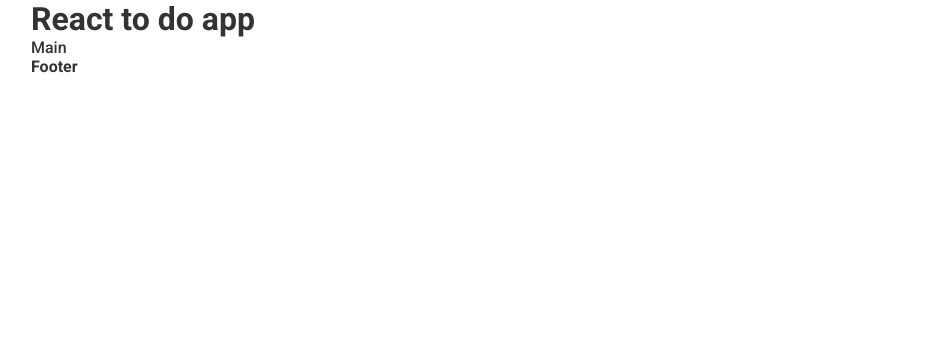
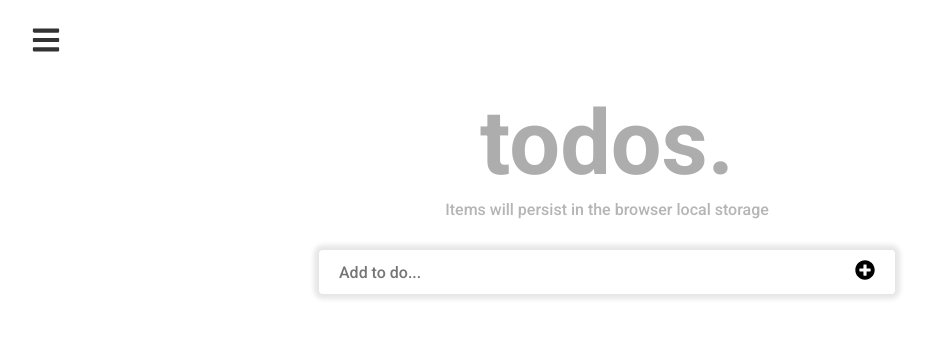
Before and after one commit to serengia/react-todo, a React (Create React App) app: page / in a window 1280 px wide. Shown: the top 338 px of the page, without its empty margins (33-964 px from the left). Built offline with nearby package versions, Linux system fonts and the light colour scheme.

Commit message:
Added basic todolist functionality

```diff
--- a/package.json
+++ b/package.json
@@ -9,8 +9,10 @@
     "big-js": "^3.1.3",
     "react": "^18.2.0",
     "react-dom": "^18.2.0",
+    "react-icons": "^4.7.1",
     "react-scripts": "5.0.1",
     "sass": "^1.58.1",
+    "uuid": "^9.0.0",
     "web-vitals": "^2.1.4"
   },
   "scripts": {
--- a/src/App.js
+++ b/src/App.js
@@ -1,4 +1,6 @@
+// import About from "./pages/About";
 import Header from "./components/Header";
+import HomePage from "./pages/HomePage";
 
 function App() {
   return (
@@ -6,15 +8,8 @@ function App() {
       <header>
         <Header />
       </header>
-      <div className="main">
-        <div className="main-container row">Main</div>
-      </div>
-
-      <footer className="footer">
-        <div className="footer-container row">
-          <h4>Footer</h4>
-        </div>
-      </footer>
+      <HomePage />
+      {/* <About /> */}
     </div>
   );
 }
--- /dev/null
+++ b/src/components/Form.js
@@ -0,0 +1,42 @@
+import React, { useRef } from "react";
+import { v4 as uuidv4 } from "uuid";
+import { FaPlusCircle } from "react-icons/fa";
+
+function Form(props) {
+  const { onAddItem } = props;
+  const todoInputRef = useRef();
+
+  const submitHandler = (e) => {
+    e.preventDefault();
+    const item = todoInputRef.current.value;
+    if (item.trim().length === 0) return;
+    const todo = {
+      id: uuidv4(),
+      item,
+    };
+    // setTodoObj(todo);
+
+    const storedTodoList = JSON.parse(localStorage.getItem("todoItems")) || [];
+    storedTodoList.push(todo);
+    localStorage.setItem("todoItems", JSON.stringify(storedTodoList));
+
+    onAddItem(todo.id);
+  };
+
+  return (
+    <form onSubmit={submitHandler} className="form">
+      <input
+        type="text"
+        name="todo"
+        aria-label="Todo input"
+        ref={todoInputRef}
+        placeholder="Add to do..."
+      />
+      <button type="submit">
+        <FaPlusCircle className="add-icon" />
+      </button>
+    </form>
+  );
+}
+
+export default Form;
--- a/src/components/Header.js
+++ b/src/components/Header.js
@@ -1,9 +1,10 @@
 import React from "react";
+import { FaBars } from "react-icons/fa";
 
 function Header() {
   return (
     <div className="header-container row">
-      <h1 className="header-title">React to do app</h1>
+      <FaBars className="menu-bar" />
     </div>
   );
 }
--- /dev/null
+++ b/src/components/Hero.js
@@ -0,0 +1,13 @@
+import React from "react";
+
+function Hero(props) {
+  const { title, description } = props;
+  return (
+    <div className="hero">
+      <h1>{title}</h1>
+      {description && <p>{description}</p>}
+    </div>
+  );
+}
+
+export default Hero;
--- /dev/null
+++ b/src/components/TodoList.js
@@ -0,0 +1,19 @@
+import React from "react";
+import { FaTrash } from "react-icons/fa";
+
+function TodoList(props) {
+  const { todoListItems } = props;
+  return (
+    <ul className="todo-list">
+      {todoListItems.map((item) => (
+        <li key={item.id} className="todo-item">
+          <input type="checkbox" className="checkbox" />
+          {item.item}
+          <FaTrash className="trash-icon" />
+        </li>
+      ))}
+    </ul>
+  );
+}
+
+export default TodoList;
--- a/src/index.scss
+++ b/src/index.scss
@@ -1,4 +1,7 @@
 @import url("https://fonts.googleapis.com/css2?family=Roboto:ital,wght@0,300;0,500;0,700;1,400&display=swap");
+
+$color-grey-light: #aeadad;
+$color-grey-dark: #333;
 
 *,
 *::after,
@@ -15,11 +18,92 @@ html {
 body {
   font-size: 1.6rem;
   font-family: "Roboto", sans-serif;
-  color: #333;
+  color: $color-grey-dark;
   font-weight: 500;
+  padding-bottom: 4rem;
 }
 
 .row {
   max-width: 90%;
   margin: 0 auto;
 }
+
+.header-container {
+  height: 8rem;
+  display: flex;
+  align-items: center;
+}
+
+.menu-bar {
+  font-size: 3rem;
+}
+
+.hero {
+  h1 {
+    font-size: 9rem;
+    color: $color-grey-light;
+  }
+  height: 15rem;
+  text-align: center;
+  display: flex;
+  align-items: center;
+  justify-content: center;
+  flex-direction: column;
+  gap: 0.4rem;
+  p {
+    color: #b5b5b5;
+  }
+}
+
+.form {
+  box-shadow: 0 0 0.5rem 0.5rem rgba(0, 0, 0, 0.1);
+  padding: 1rem 2rem;
+  border-radius: 0.4rem;
+  width: 50%;
+  margin: 0 auto;
+  margin-top: 2rem;
+  display: flex;
+  gap: 2rem;
+  align-items: center;
+
+  input {
+    border: none;
+    font-family: inherit;
+    font-size: inherit;
+    flex: 1;
+    &:focus {
+      outline: none;
+    }
+  }
+
+  button {
+    border: none;
+    font-family: inherit;
+    font-size: inherit;
+    cursor: pointer;
+    background-color: transparent;
+  }
+
+  button .add-icon {
+    font-size: 2rem;
+  }
+}
+
+.todo-list {
+  width: 50%;
+  margin: 0 auto;
+  margin-top: 1rem;
+  list-style: none;
+
+  .todo-item {
+    margin-top: 2px;
+    background-color: #f0efef;
+    padding: 1rem 2rem;
+    display: flex;
+    align-items: center;
+    gap: 0.5rem;
+    .trash-icon {
+      margin-left: auto;
+    }
+  }
+}
--- /dev/null
+++ b/src/pages/About.js
@@ -0,0 +1,14 @@
+import React from "react";
+import Hero from "../components/Hero";
+
+function About() {
+  return (
+    <main>
+      <div className="about-container row">
+        <Hero title="about page." />
+      </div>
+    </main>
+  );
+}
+
+export default About;
--- /dev/null
+++ b/src/pages/HomePage.js
@@ -0,0 +1,35 @@
+import { useEffect, useState } from "react";
+import Form from "../components/Form";
+import Hero from "../components/Hero";
+import TodoList from "../components/TodoList";
+
+const initialList = () => JSON.parse(localStorage.getItem("todoItems")) || [];
+
+function HomePage() {
+  const [todoList, setTodoList] = useState(initialList);
+  const [reRender, setReRender] = useState("initial");
+  const reRenderHandler = (render) => {
+    setReRender(render);
+  };
+
+  // Render on mount
+  useEffect(() => {
+    const storedTodoList = JSON.parse(localStorage.getItem("todoItems")) || [];
+    setTodoList(storedTodoList);
+  }, [reRender]);
+
+  return (
+    <main>
+      <div className="home-container row">
+        <Hero
+          title="todos."
+          description="Items will persist in the browser local storage"
+        />
+        <Form onAddItem={reRenderHandler} />
+        <TodoList todoListItems={todoList} />
+      </div>
+    </main>
+  );
+}
+
+export default HomePage;
```
Also changed, not shown: .eslintrc.json, 2 other files (tests, documents, lock files or other folders).
